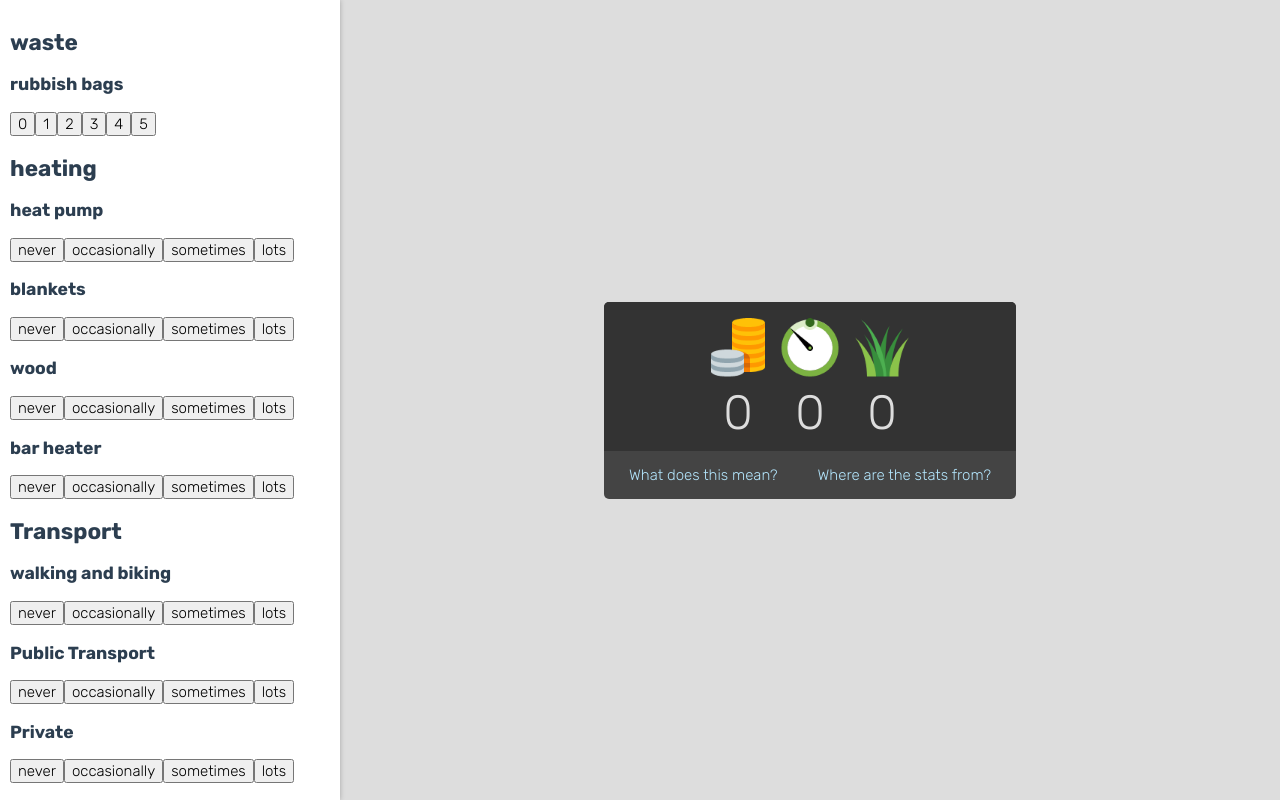
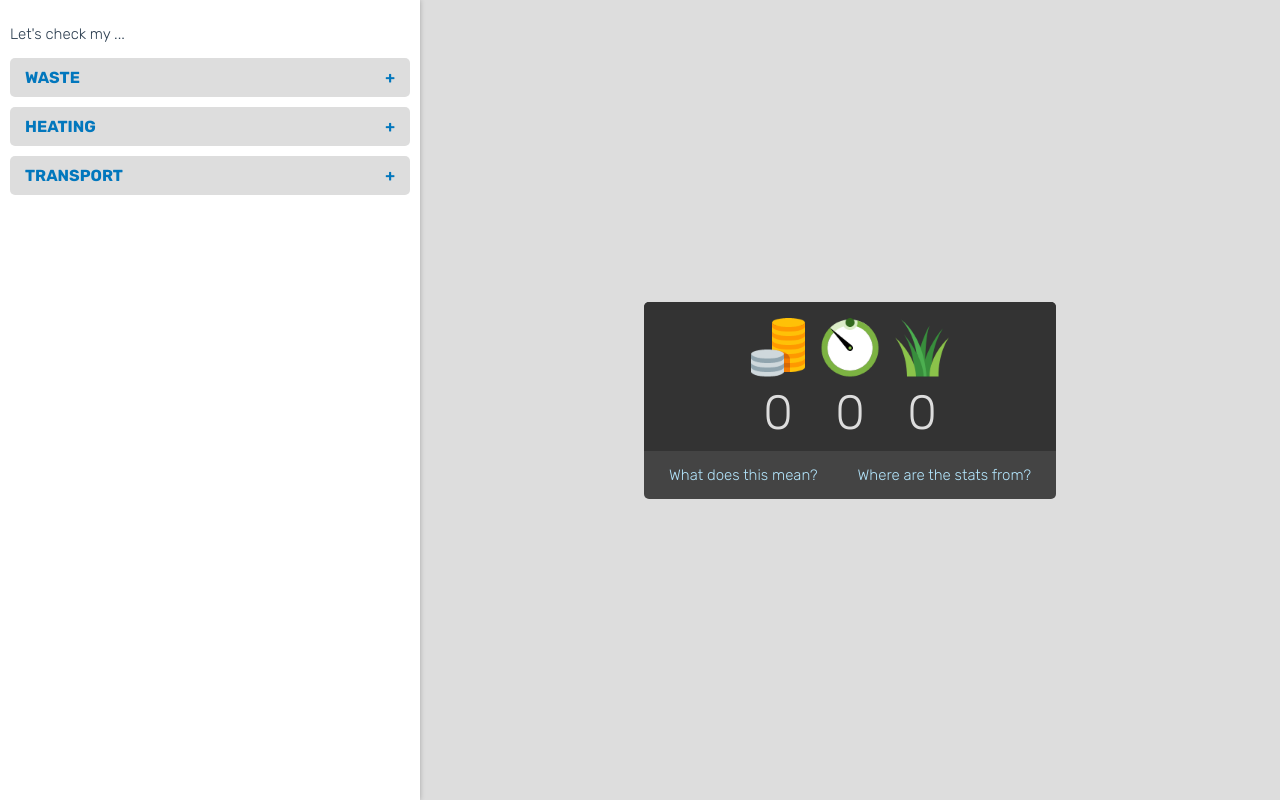
Before and after one commit to ElenaSchubel/EcoCalc, a Vue app: page / in a window 1280 px wide. Built offline with nearby package versions, Linux system fonts and the light colour scheme.

Commit message:
style the groups view

```diff
--- a/src/components/group-view.vue
+++ b/src/components/group-view.vue
@@ -1,9 +1,15 @@
 <template>
   <div class="controls">
-    <div v-for='group in groups' :key="group.title" class="group">
-      <h2 class="group-title">{{group.title}}</h2>
+    <p>Let's check my ...</p>
+
+    <div v-for='group in groups' :key="group.title" class="group" :classes="{ expanded: group.expanded }">
+      <h2 class="group-title">
+        <button @click="toggleGroup(group.title)">{{group.title}}</button>
+      </h2>
+      <div class="items" v-show="group.expanded">
         <div class="item" v-for='item in group.items' :key="item.title">
           <h3 class="item-title">{{item.title}}</h3>
+          <div class="options">
             <button
                 v-for='option in item.options'
                 :key="option.title"
@@ -12,6 +18,8 @@
                 @click='setCurrentOption(option, item, group) '>
               {{option.title}}
             </button>
+          </div>
+        </div>
       </div>
     </div>
   </div>
@@ -28,6 +36,9 @@ export default {
   methods: {
     setCurrentOption(option, item, group) {
       this.$store.commit('setCurrentOption', { option, item, group })
+    },
+    toggleGroup(title) {
+      this.$store.commit("toggleGroup", title)
     }
   }
 }
@@ -40,6 +51,80 @@ export default {
   box-shadow: 0 0 5px rgba(0, 0, 0, 0.25);
   padding: 10px;
   width: 25%;
-  max-width: 400px;
+  min-width: 400px;
+  overflow-y: auto;
+}
+
+.group {
+  border-radius: 5px;
+  background-color: #ddd;
+  margin-bottom: 10px;
+}
+
+.group-title {
+  font-size: 1rem;
+  text-transform: uppercase;
+  margin: 0;
+}
+
+.group-title > button {
+  display: flex;
+  border: none;
+  background: transparent;
+  padding: 10px 15px;
+  color: #0277BD;
+  width: 100%;
+  position: relative;
+  text-transform: uppercase;
+}
+
+.group-title > button:after {
+  content: "+";
+  position: absolute;
+  right: 15px;
+}
+
+.items {
+  padding: 15px;
+  padding-top: 5px;
+}
+
+.item-title {
+  margin: 15px 0 10px 0;
+  font-weight: 300;
+}
+
+.item:first-child .item-title {
+  margin-top: 0;
+}
+
+.options {
+  display: flex;
+}
+
+.option {
+  flex: 1;
+  background: #0277BD;
+  border: 1px solid #004967;
+  padding: 10px;
+  color: #eee;
+}
+
+.option:not(:last-child) {
+  border-right: none;
+}
+
+.option:first-child {
+  border-top-left-radius: 5px;
+  border-bottom-left-radius: 5px;
+}
+
+.option:last-child {
+  border-top-right-radius: 5px;
+  border-bottom-right-radius: 5px;
+}
+
+.option.active {
+  background-color: #004967;
 }
 </style>
--- a/src/groupsConfig.js
+++ b/src/groupsConfig.js
@@ -1,5 +1,6 @@
 export default [{
     title: 'waste',
+    expanded: false,
     items: [{
       calcMoney(current) {
         return current * 2.50
@@ -45,6 +46,7 @@ export default [{
   },
   {
     title: 'heating',
+    expanded: false,
 
     items: [{
         title: 'heat pump',
@@ -189,6 +191,7 @@ export default [{
 
   {
     title: 'Transport',
+    expanded: false,
 
     items: [{
 			title: 'walking and biking',
--- a/src/main.js
+++ b/src/main.js
@@ -4,6 +4,7 @@ import Vue from 'vue'
 import App from './App'
 import Vuex from 'vuex'
 import GROUPS from './groupsConfig'
+import find from 'lodash/find'
 
 Vue.use(Vuex)
 
@@ -18,6 +19,10 @@ const store = new Vuex.Store({
     },
     setCurrentPopUp(state,  popupName ) {
       state.currentPopup = popupName
+    },
+    toggleGroup(state, groupTitle) {
+      const group = find(state.groups, group => group.title === groupTitle)
+      group.expanded = !group.expanded
     }
   }
 })
```
Lines whose indentation alone changed are shown as unchanged.
